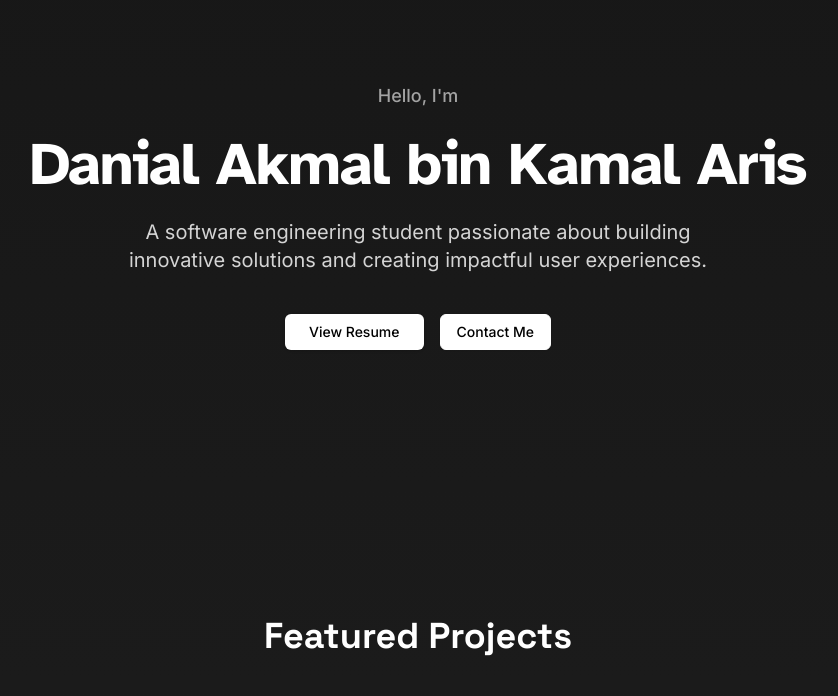
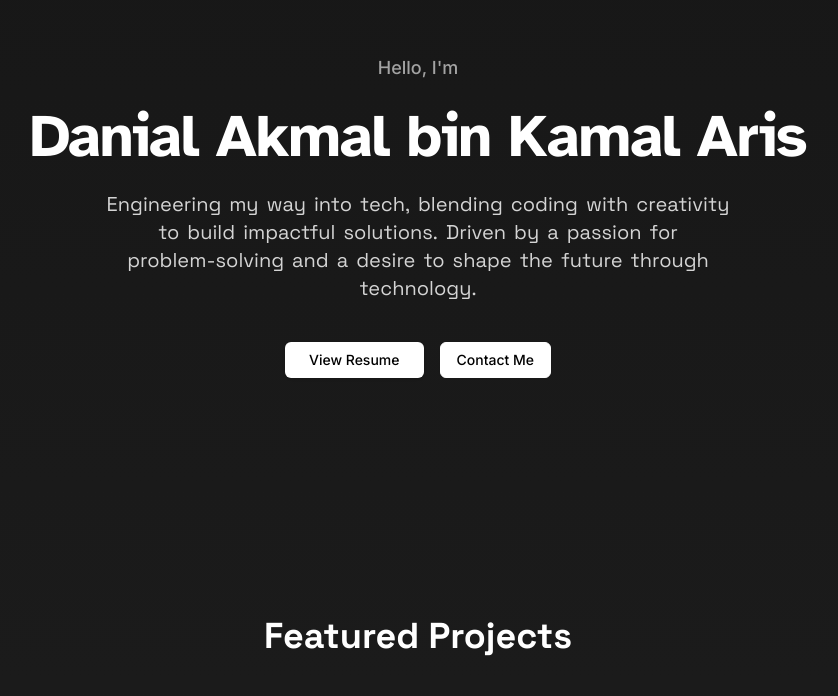
Before and after one commit to dannyklaris/my-portfolio, a Next.js app: page / in a window 1280 px wide. Shown: the part 104-800 px from the top of the page, without its empty margins (222-1060 px from the left). Built offline with nearby package versions, Linux system fonts and the light colour scheme.

Commit message:
Add animation to description

```diff
--- a/app/page.tsx
+++ b/app/page.tsx
@@ -13,6 +13,7 @@ import {
 import { Button } from "@/components/ui/button";
 import { ExternalLink } from "lucide-react";
 import ProfileActions from "@/components/ProfileActions";
+import AnimatedDescription from "@/components/AnimatedDescription";
 
 const atkin = Atkinson_Hyperlegible({
   weight: "700",
@@ -64,10 +65,8 @@ const Page = () => {
             className={`${atkin.className} text-3xl sm:text-4xl md:text-5xl lg:text-6xl font-bold text-white tracking-tight text-center leading-tight`}>
             Danial Akmal bin Kamal Aris
           </h1>
-          <div className="text-neutral-300 text-lg md:text-xl text-center leading-relaxed max-w-2xl px-4">
-            A software engineering student passionate about building innovative
-            solutions and creating impactful user experiences.
-          </div>
+          <AnimatedDescription />
+
           <ProfileActions />
         </div>
       </div>
--- /dev/null
+++ b/components/AnimatedDescription.tsx
@@ -0,0 +1,57 @@
+// components/AnimatedDescription.tsx
+"use client";
+import { motion } from "framer-motion";
+import { Space_Grotesk } from "next/font/google";
+
+const spaceGrotesk = Space_Grotesk({
+  subsets: ["latin"],
+  display: "swap",
+});
+
+const AnimatedDescription = () => {
+  const text =
+    "Engineering my way into tech, blending coding with creativity to build impactful solutions. Driven by a passion for problem-solving and a desire to shape the future through technology.";
+  const words = text.split(" ");
+
+  const container = {
+    hidden: { opacity: 0 },
+    visible: {
+      opacity: 1,
+      transition: {
+        staggerChildren: 0.12,
+        delayChildren: 0.04,
+      },
+    },
+  };
+
+  const child = {
+    hidden: { opacity: 0, y: 20 },
+    visible: {
+      opacity: 1,
+      y: 0,
+      transition: {
+        type: "spring",
+        damping: 12,
+        stiffness: 100,
+      },
+    },
+  };
+
+  return (
+    <motion.div
+      className={`${spaceGrotesk.className} text-neutral-300 text-lg md:text-xl text-center leading-relaxed max-w-2xl px-4 bg-clip-text`}
+      variants={container}
+      initial="hidden"
+      animate="visible">
+      <div className="flex flex-wrap justify-center gap-x-2">
+        {words.map((word, i) => (
+          <motion.span key={i} variants={child} className="inline-block">
+            {word}{" "}
+          </motion.span>
+        ))}
+      </div>
+    </motion.div>
+  );
+};
+
+export default AnimatedDescription;
--- a/package.json
+++ b/package.json
@@ -14,6 +14,7 @@
     "class-variance-authority": "^0.7.1",
     "clsx": "^2.1.1",
     "embla-carousel-react": "^8.5.2",
+    "framer-motion": "^12.4.4",
     "lucide-react": "^0.475.0",
     "next": "15.1.7",
     "react": "^19.0.0",
```
Also changed, not shown: 1 other file (tests, documents, lock files or other folders).
